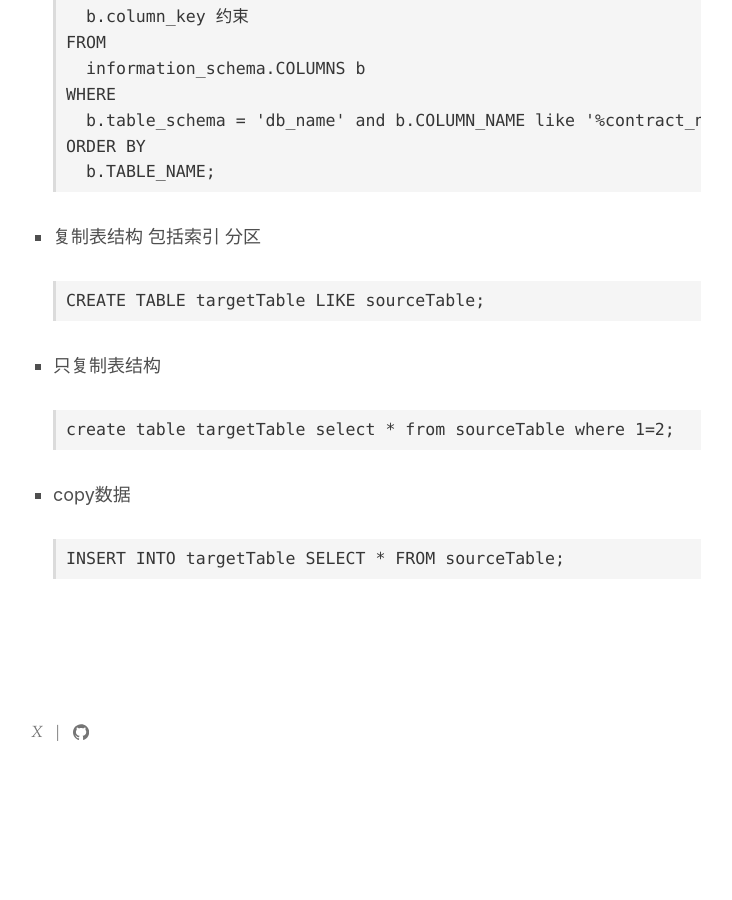
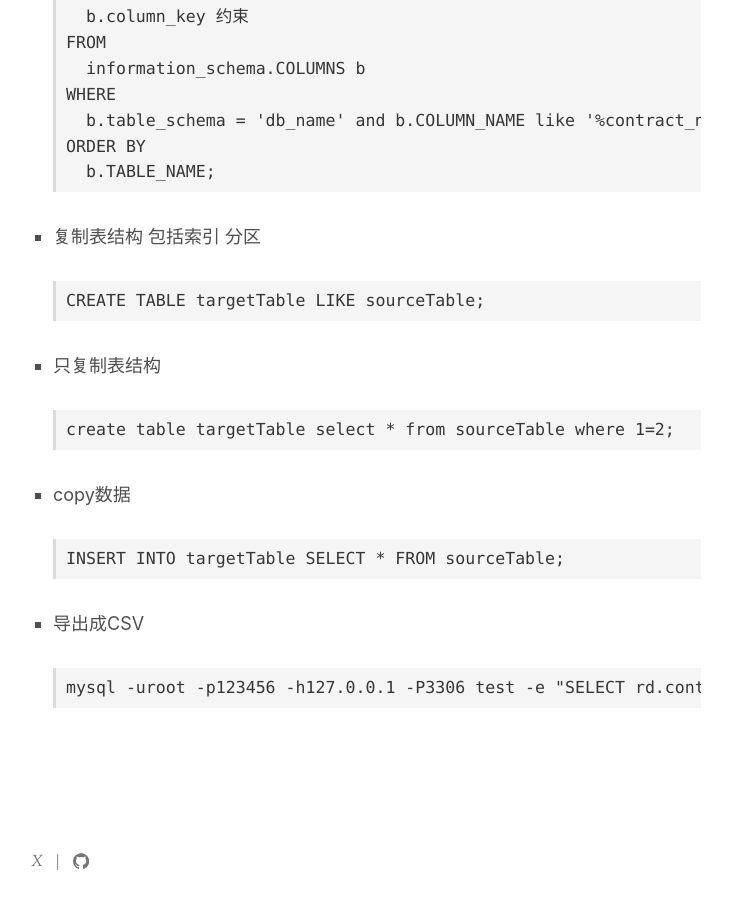
Before and after one commit to Reluxer/Reluxer.github.io, a Jekyll site: the page built from _posts/2019-4-16-mysql.md, in a window 1280 px wide and 900 px high, scrolled down 1242 px. Shown: the whole window, without its empty margins (274-1006 px from the left). Built offline with Jekyll 4.4.1, drawn with Linux system fonts in a browser that asks for light colours; before the commit the page ends 2013 px from its top, so only the background shows below that.

Commit message:
add mysql

````diff
--- a/_posts/2019-4-16-mysql.md
+++ b/_posts/2019-4-16-mysql.md
@@ -71,3 +71,9 @@ title: Mysql 用法
   ```mysql
   INSERT INTO targetTable SELECT * FROM sourceTable;
   ```
+
+- 导出成CSV
+
+  ```mysql
+  mysql -uroot -p123456 -h127.0.0.1 -P3306 test -e "SELECT rd.contract_no as 'contractNo', rd.amount as 'amount' FROM xx rd" | sed 's/\t/","/g;s/^/"/;s/$/"/;s/\n//g' > file.csv
+  ```
````
